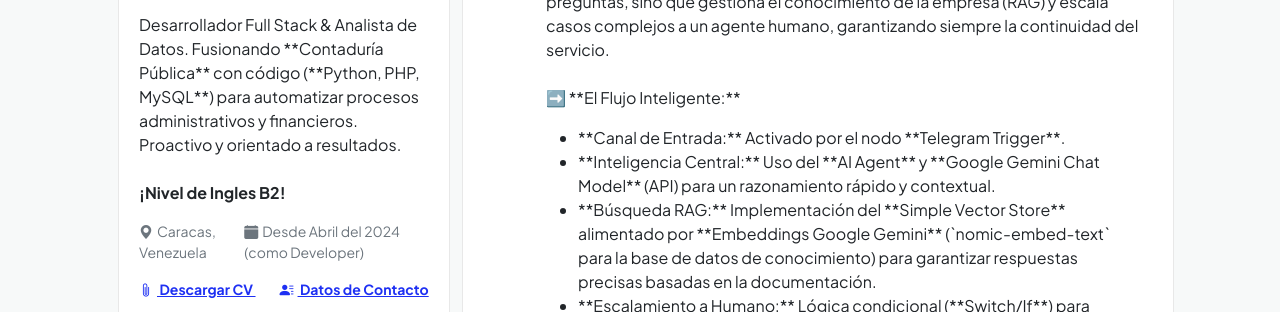
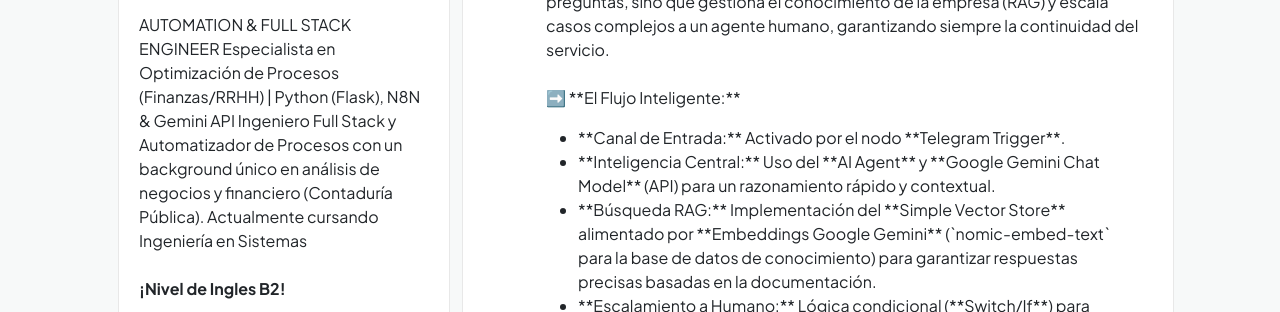
Before and after one commit to RacokLB/portafolioVictor, a plain HTML site: page index.html in a window 1280 px wide. Shown: the part 300-612 px from the top of the page. Drawn offline with nearby package versions, Linux system fonts and the light colour scheme; a script that the page names is missing.

Commit message:
Update index.html

```diff
--- a/index.html
+++ b/index.html
@@ -101,7 +101,9 @@
                         <p class="text-muted small">@VictorBatistaDev</p>
 
                         <p class="mb-3">
-                            Desarrollador Full Stack & Analista de Datos. Fusionando **Contaduría Pública** con código (**Python, PHP, MySQL**) para automatizar procesos administrativos y financieros. Proactivo y orientado a resultados.
+                            AUTOMATION & FULL STACK ENGINEER Especialista en Optimización de Procesos (Finanzas/RRHH) | Python (Flask), N8N & Gemini API
+
+                            Ingeniero Full Stack y Automatizador de Procesos con un background único en análisis de negocios y financiero (Contaduría Pública). Actualmente cursando Ingeniería en Sistemas
                             <br><br>
                             <strong>¡Nivel de Ingles B2!</strong>
                         </p>
```
